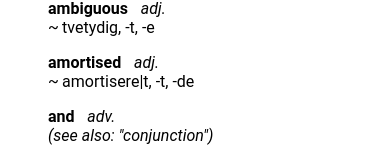
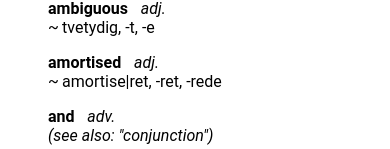
Before and after one commit to SSoelvsten/en-dk, a React (Create React App) app: page / in a window 390 px wide. Shown: the part 682-831 px from the top of the page. Built offline with nearby package versions, Linux system fonts and the light colour scheme.

Commit message:
Move breakpoint to start of syllable

```diff
--- a/src/dictionary.ts
+++ b/src/dictionary.ts
@@ -95,7 +95,7 @@ export const en_dk : Lexeme[] = [
   {
     word: "amortised",
     type: "adj.",
-    translations: ["amortisere|t, -t, -de"],
+    translations: ["amortise|ret, -ret, -rede"],
     keywords: ["algorithmics"]
   },
   {
```
